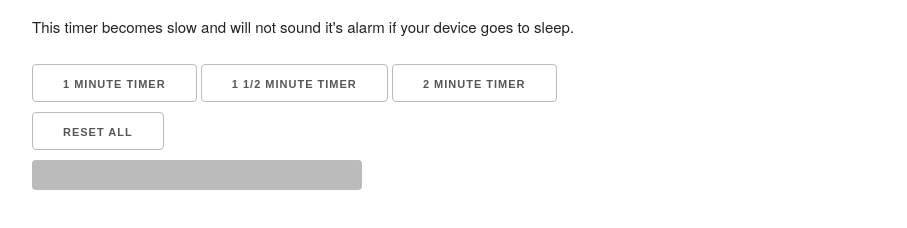
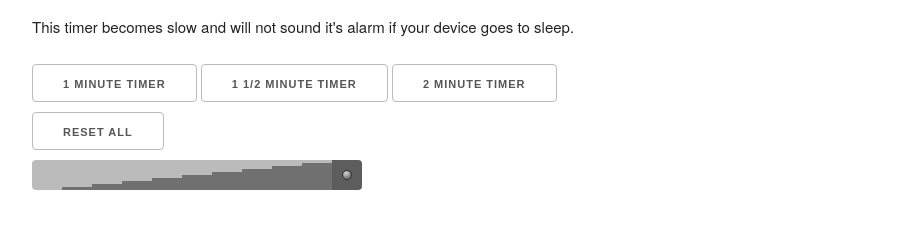
Before and after one commit to impishj/impishj, a plain HTML site: page index.html in a window 1280 px wide. Shown: the part 66-294 px from the top of the page, without its empty margins (128-1035 px from the left). Drawn offline with nearby package versions, Linux system fonts and the light colour scheme; a web font is replaced by a local one.

Commit message:
make volume control sticker with localStorage

```diff
--- a/index.html
+++ b/index.html
@@ -28,19 +28,6 @@
         .counting {
         	background-color: #eaeaea;
         }
-/*		.vol {
-		    margin: 0px;
-		    width: 20px;
-		    position: relative;
-		    float: left;
-		    background-color: #bbbbbb;
-			-webkit-user-select: none;
-			-khtml-user-select: none;
-			-moz-user-select: none;
-			-ms-user-select: none;
-			-o-user-select: none;
-			user-select: none;
-		}*/
 		.vol {
 		    margin: 0px;
 		    width: 30px;
@@ -93,17 +80,17 @@
             	<button id="reset">Reset All</button>
             </div>
             <div class="twelve columns volume-control">
-	            <div href="#" class="vol" data-vol="0.0" data-title="1 minute timer" style="border-radius: 4px 0px 0px 4px;">&nbsp;</div>
-	            <div href="#" class="vol" data-vol="0.1" data-title="1 minute timer">&nbsp;</div>
-	            <div href="#" class="vol" data-vol="0.2" data-title="1 minute timer">&nbsp;</div>
-	            <div href="#" class="vol" data-vol="0.3" data-title="1 minute timer">&nbsp;</div>
-	            <div href="#" class="vol" data-vol="0.4" data-title="1 minute timer">&nbsp;</div>
-	            <div href="#" class="vol" data-vol="0.5" data-title="1 minute timer">&nbsp;</div>
-	            <div href="#" class="vol" data-vol="0.6" data-title="1 minute timer">&nbsp;</div>
-	            <div href="#" class="vol" data-vol="0.7" data-title="1 minute timer">&nbsp;</div>
-	            <div href="#" class="vol" data-vol="0.8" data-title="1 minute timer">&nbsp;</div>
-	            <div href="#" class="vol" data-vol="0.9" data-title="1 minute timer">&nbsp;</div>
-	            <div href="#" class="vol" data-vol="1" data-title="1 minute timer" style="border-radius: 0px 4px 4px 0px;">&nbsp;</div>
+	            <div href="#" class="vol" data-vol="0.0" data-title="1 minute timer" style="border-radius: 4px 0px 0px 4px;" id="v0">&nbsp;</div>
+	            <div href="#" class="vol" data-vol="0.1" data-title="1 minute timer" id="v1">&nbsp;</div>
+	            <div href="#" class="vol" data-vol="0.2" data-title="1 minute timer" id="v2">&nbsp;</div>
+	            <div href="#" class="vol" data-vol="0.3" data-title="1 minute timer" id="v3">&nbsp;</div>
+	            <div href="#" class="vol" data-vol="0.4" data-title="1 minute timer" id="v4">&nbsp;</div>
+	            <div href="#" class="vol" data-vol="0.5" data-title="1 minute timer" id="v5">&nbsp;</div>
+	            <div href="#" class="vol" data-vol="0.6" data-title="1 minute timer" id="v6">&nbsp;</div>
+	            <div href="#" class="vol" data-vol="0.7" data-title="1 minute timer" id="v7">&nbsp;</div>
+	            <div href="#" class="vol" data-vol="0.8" data-title="1 minute timer" id="v8">&nbsp;</div>
+	            <div href="#" class="vol" data-vol="0.9" data-title="1 minute timer" id="v9">&nbsp;</div>
+	            <div href="#" class="vol" data-vol="1" data-title="1 minute timer" id="v10" style="border-radius: 0px 4px 4px 0px;">&nbsp;</div>
             </div>
         </div>
 	</div>
@@ -130,9 +117,6 @@ $().ready(function(){
 	    this.playStatus = function(){
 	    	return isPlaying;
 	    }
-	    // this.volume = function(volumeNumber){
-	    // 	document.getElementById("ring").volume = volumeNumber;
-	    // }
 	    this.stop = function(){
 	    	clearInterval(window.intervalName);
 	    	clearInterval(window.intervalNameAudio);
@@ -201,8 +185,6 @@ $().ready(function(){
 			clearInterval(window.intervalName);
 	    	clearTimeout(window.intervalNameAudio);
 			clearTimeout(window.intervalNameAudioWarning);
-	    	// clearTimeout(window.lastTimeout);
-
 	    	isPlaying = "no";
 	    	$(targetName).removeClass("counting");
 	    }
@@ -222,7 +204,7 @@ $().ready(function(){
 		})
 	}
 
-	$(".vol").on("mouseup",function(event){
+	$(".vol").on("click",function(event){
 		event.preventDefault()
 		document.getElementById("ring").volume = $(this).attr("data-vol");
 		resetVol();
@@ -230,13 +212,21 @@ $().ready(function(){
 		var newCss = "inset 0px -"+newHeight+"px 0px rgba(0,0,0,.5)"
 		$(this).css("box-shadow",newCss)
 		$(this).addClass("selectedVol");
+		// var volumeControl = [];
+		// volumeControl.push($(this).attr("id"))
+		// volumeControl.push($(this).attr("data-vol"))
+		// volumeControl.join(",")
+		localStorage.setItem('volumeControl',$(this).attr("id"));
 
-		// console.log($(this).attr("data-vol")+'$(this).attr("vol")')
 	});
-	// $(".vol").on("mouseover",function(event){
-	// 	event.preventDefault()
-	// 	console.log($(this).attr("data-vol")+'$(this).attr("vol")')
-	// });
+
+	if(localStorage.getItem('volumeControl')){
+		console.log(localStorage.getItem('volumeControl'))
+		$("#"+localStorage.getItem('volumeControl')).click();
+	} else {
+		$(".vol").last().click();
+	}
+
 
 	$("#minutes1").on("click",function(){
 		document.getElementById('silence').play();
```
Lines whose indentation alone changed are shown as unchanged.
